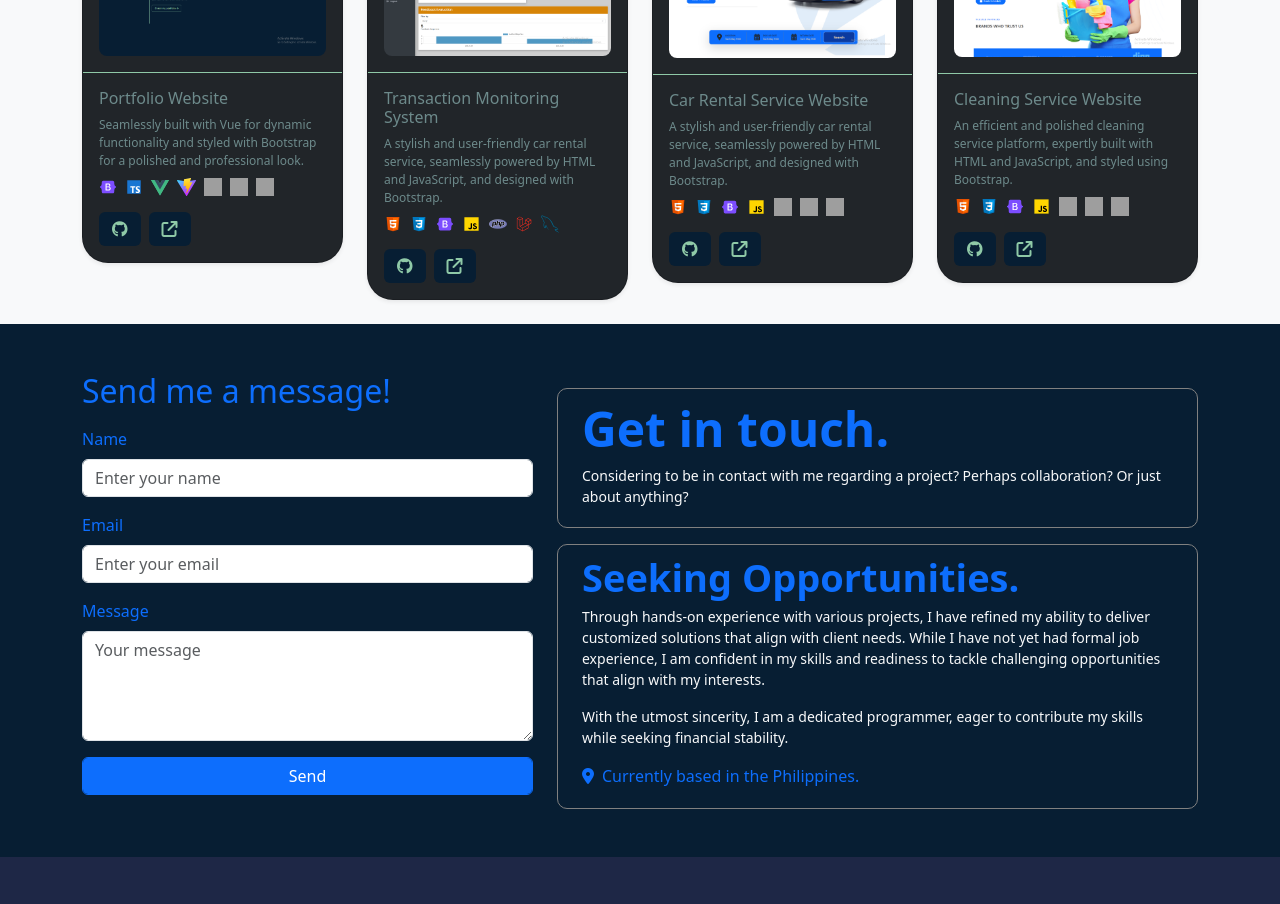
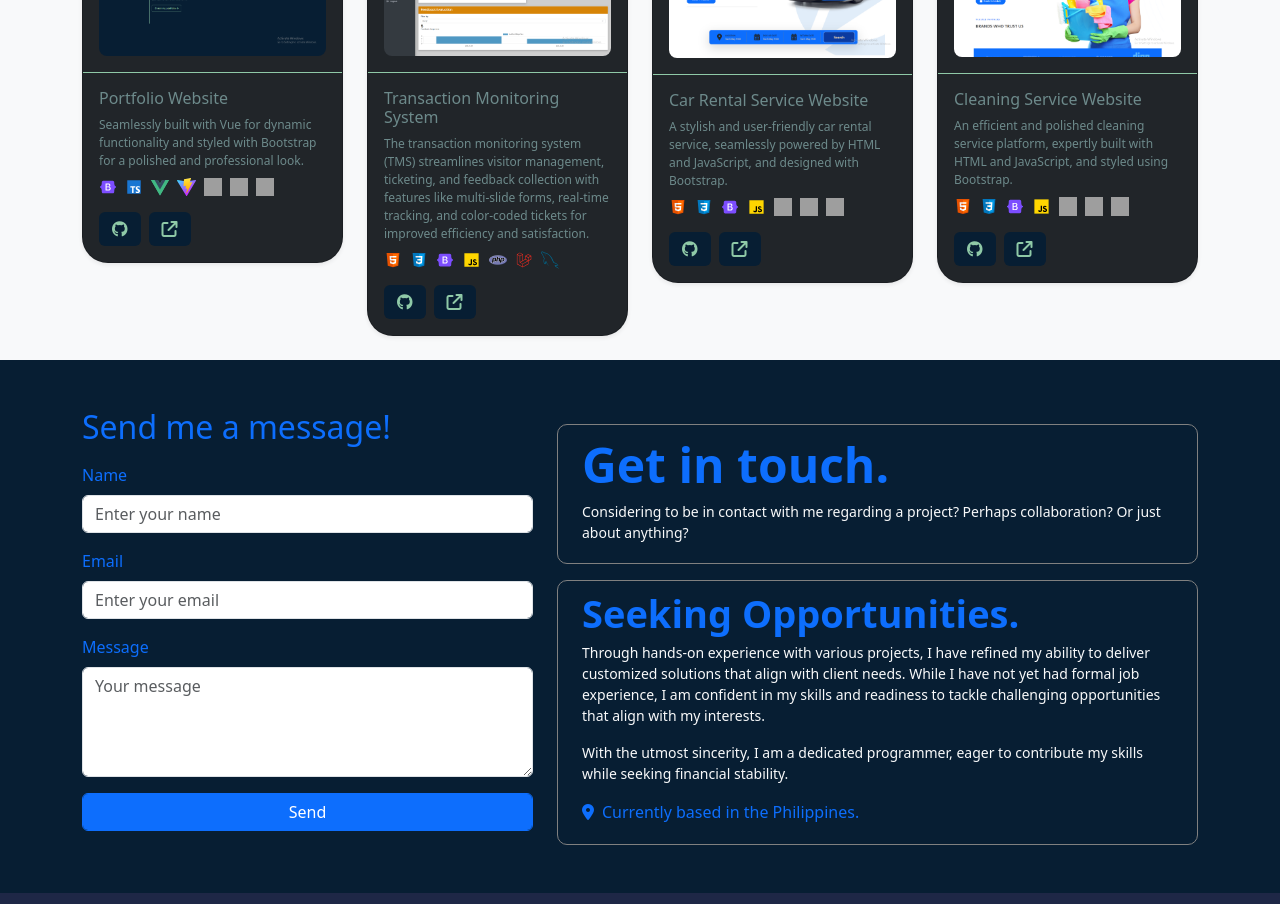
Before and after one commit to Jaymark-C-A/MyPortfolio-v1, a Vue app: page / in a window 1280 px wide. Shown: the part 1960-2864 px from the top of the page. Built offline with nearby package versions, Linux system fonts and the light colour scheme; grey boxes are pictures that could not be loaded.

Commit message:
Update ProjectsSection.vue

```diff
--- a/src/components/ProjectsSection.vue
+++ b/src/components/ProjectsSection.vue
@@ -54,7 +54,7 @@ export default {
         {
           id: 2,
           title: "Transaction Monitoring System",
-          description: "A stylish and user-friendly car rental service, seamlessly powered by HTML and JavaScript, and designed with Bootstrap.",
+          description: "The transaction monitoring system (TMS) streamlines visitor management, ticketing, and feedback collection with features like multi-slide forms, real-time tracking, and color-coded tickets for improved efficiency and satisfaction.",
           image: "Tms.png",
           link1: "https://github.com/Jaymark-C-A/TransactionMonitoring",
           link2: "#",
```
